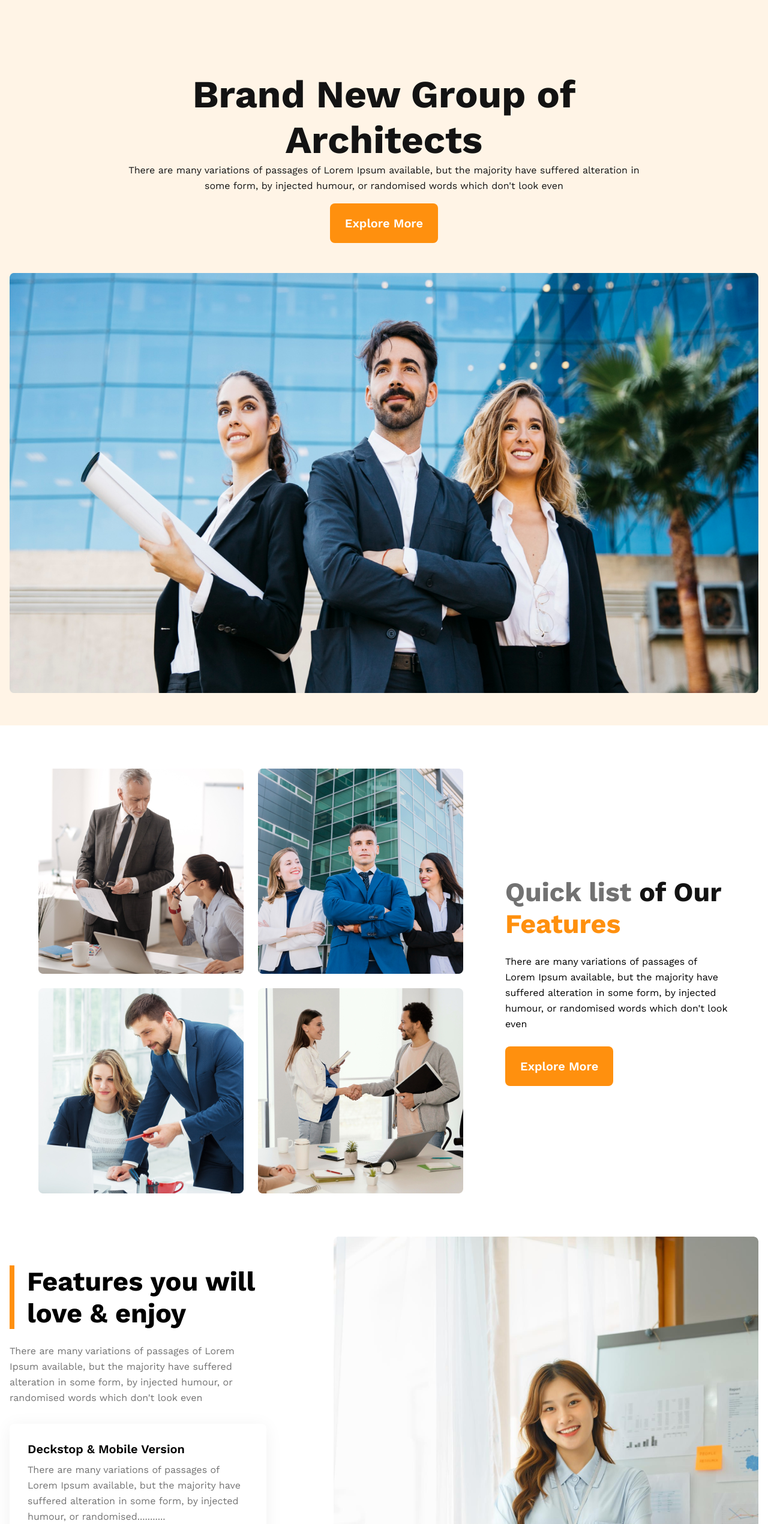
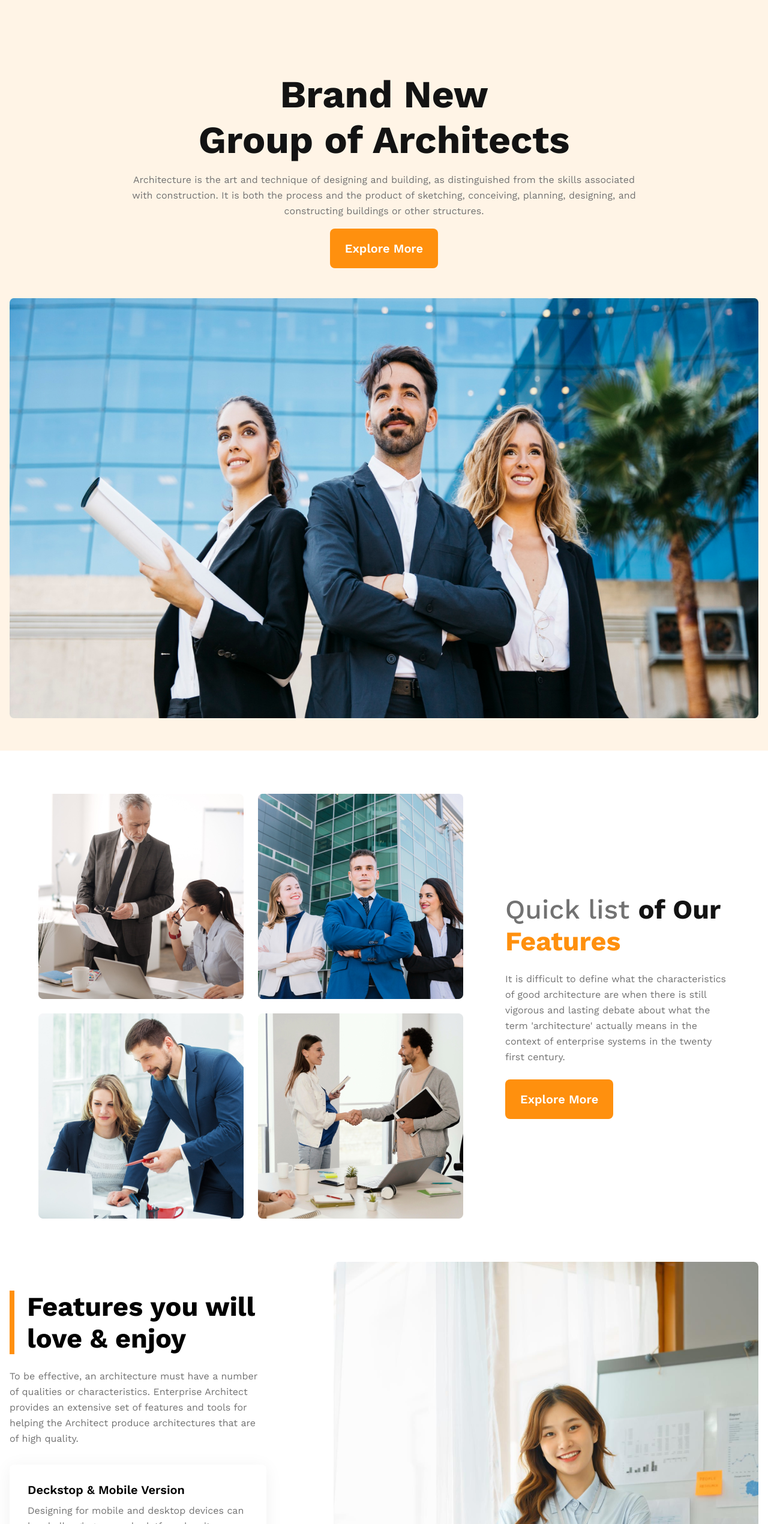
Before and after one commit to hbrifat/architects-assignment, a plain HTML site: page index.html in a window 1280 px wide. Shown: the part 100-2640 px from the top of the page at 60% size. Drawn offline with nearby package versions, Linux system fonts and the light colour scheme.

Commit message:
some correction/modification added

```diff
--- a/index.html
+++ b/index.html
@@ -28,8 +28,8 @@
                 </div>
                 <div class="header-banner">
                     <div class="header-info">
-                        <h1 class="header-title">Brand New Group of Architects </h1>
-                        <p class="header-description">There are many variations of passages of Lorem Ipsum available, but the majority have suffered alteration in some form, by injected humour, or randomised words which don't look even</p>
+                        <h1 class="header-title">Brand New <br> Group of Architects </h1>
+                        <p class="header-description">Architecture is the art and technique of designing and building, as distinguished from the skills associated with construction. It is both the process and the product of sketching, conceiving, planning, designing, and constructing buildings or other structures.</p>
                         <button class="btn-primary">Explore More</button>
                     </div>
                     <div class="header-img">
@@ -57,7 +57,7 @@
                         <h3 class="features-title">
                             <span class="quick_list">Quick list </span><span class="of_our">of Our </span><span class="features">Features</span>
                         </h3>
-                        <p class="features-description">There are many variations of passages of Lorem Ipsum available, but the majority have suffered alteration in some form, by injected humour, or randomised words which don't look even</p>
+                        <p class="features-description">It is difficult to define what the characteristics of good architecture are when there is still vigorous and lasting debate about what the term 'architecture' actually means in the context of enterprise systems in the twenty first century.</p>
                         <button class="btn-primary">Explore More</button>
                     </div>
                 </div>
@@ -74,24 +74,24 @@
                             Features you will love & enjoy
                         </h2>
                         <p class="profile-description">
-                            There are many variations of passages of Lorem Ipsum available, but the majority have suffered alteration in some form, by injected humour, or randomised words which don't look even
+                            To be effective, an architecture must have a number of qualities or characteristics. Enterprise Architect provides an extensive set of features and tools for helping the Architect produce architectures that are of high quality.
                         </p>
                         <div class="profile-features">
                             <div class="features-item">
                                 <h4>Deckstop & Mobile Version</h4>
-                                <p>There are many variations of passages of Lorem Ipsum available, but the majority have suffered alteration in some form, by injected humour, or randomised...........</p>
+                                <p>Designing for mobile and desktop devices can be challenging, as each platform has its own strengths, limitations, and expectations. However, there are also some common principles and best practices that can help you create effective and engaging user experiences across different media.</p>
                             </div>
                             <div class="features-item">
                                 <h4>Drag & Drop Builder</h4>
-                                <p>There are many variations of passages of Lorem Ipsum available, but the majority have suffered alteration in some form, by injected humour, or randomised...........</p>
+                                <p>A tool that allows anyone with a computer and internet connection to create a website.It doesn’t require you to write code or learn a single command in CSS. All you have to do is select a basic layout (or theme), and drag pre-set elements to where you want them on each page.</p>
                             </div>
                             <div class="features-item">
                                 <h4>Awesome Modern Design</h4>
-                                <p>There are many variations of passages of Lorem Ipsum available, but the majority have suffered alteration in some form, by injected humour, or randomised...........</p>
+                                <p>Focuses on enhancing the appearance of the app as well as the user experience. Better user experience can lead to higher customer satisfaction and loyalty. UI design is an integral part of app design. With a good User Interface Design, your business will look distinct from your competitors.</p>
                             </div>
                             <div class="features-item">
                                 <h4>Super Easy to Edit</h4>
-                                <p>There are many variations of passages of Lorem Ipsum available, but the majority have suffered alteration in some form, by injected humour, or randomised...........</p>
+                                <p>There are many variations of passages of Lorem Ipsum available, but the majority have suffered alteration in some form, by injected humour, or randomised.</p>
                             </div>
                         </div>
                     </div>
@@ -116,7 +116,7 @@
                             Some Facts
                         </h3>
                         <p class="facts-description">
-                            There are many variations of passages of Lorem Ipsum available, but the majority have suffered alteration.
+                            A successful software development project requires on collaborative efforts, team spirit, and motivation to achieve project objectives. It explains the importance of team friendliness to thrive as a cohesive unit.
                         </p>
                     </div>
                     <div class="facts-items-all">
@@ -155,7 +155,7 @@
                             Our Sponsors
                         </h3>
                         <p class="sponsors-description">
-                            There are many variations of passages of Lorem Ipsum available, but the majority have suffered alteration.
+                            A corporate sponsor represents a company that pays to be associated with an event, project, organization, program or institution. Companies use corporate sponsorship as a form of marketing.
                         </p>
                     </div>
                     <div class="sponsors-items-all">
--- a/style.css
+++ b/style.css
@@ -51,7 +51,6 @@ header{
 }
 
 .header-content{
-    /* padding: 50px; */
     padding-top: 3.125rem;
     padding-bottom: 3.125rem;
     padding-left: 1rem;
@@ -110,6 +109,7 @@ header{
 .header-title{
     font-size: 4rem;
     font-weight: 700;
+    margin-bottom: 1rem;
 }
 
 .header-description{
@@ -118,9 +118,10 @@ header{
     font-weight: 400;
     line-height: 1.625rem;
     margin-bottom: 1rem;
+    color: #727272;
 }
 
-.header-description .btn-primary:hover{
+.header-info .btn-primary:hover{
     background: #fff;
     color: #FF900E;
     border: .1rem solid #FF900E;
@@ -162,6 +163,7 @@ header{
 
 .features-title .quick_list{
     color: #727272;
+    font-weight: 500;
 }
 
 .features-title .of_our{
@@ -177,9 +179,12 @@ header{
     font-weight: 400;
     line-height: 1.625rem;
     margin-bottom: 1.5rem;
+    color: #727272;
 }
 
 .features-info .btn-primary:hover{
+    background: #fff;
+    color: #FF900E;
     border: .1rem solid #FF900E;
 }
 
@@ -275,8 +280,10 @@ header{
 
 
 .facts-info{
+    margin: 0 auto;
+    text-align: center;
+    width: 33.8rem;
     margin-bottom: 6.25rem;
-    width: 33.8rem;
 }
 
 .facts-title{
@@ -303,6 +310,7 @@ header{
     border-radius: .5rem;
     width: 15rem;
     height: 15rem;
+    transition: color .3s ease-in-out,box-shadow .3s ease-in-out;
 }
 
 .facts-item img{
@@ -319,7 +327,12 @@ header{
 .facts-item p{
     font-size: 1.25rem;
     font-weight: 600;
-    color: #727272;
+    /* color: #727272; */
+}
+
+.facts-item:hover{
+    box-shadow: inset 15rem 0 0 0 #54b3d6;
+    color: white;
 }
 
 
@@ -334,7 +347,7 @@ header{
 
 
 .sponsors-info{
-    max-width: 33.8rem;
+    max-width: 35rem;
     margin: 0 auto;
     text-align: center;
     margin-bottom: 3.25rem;
```
